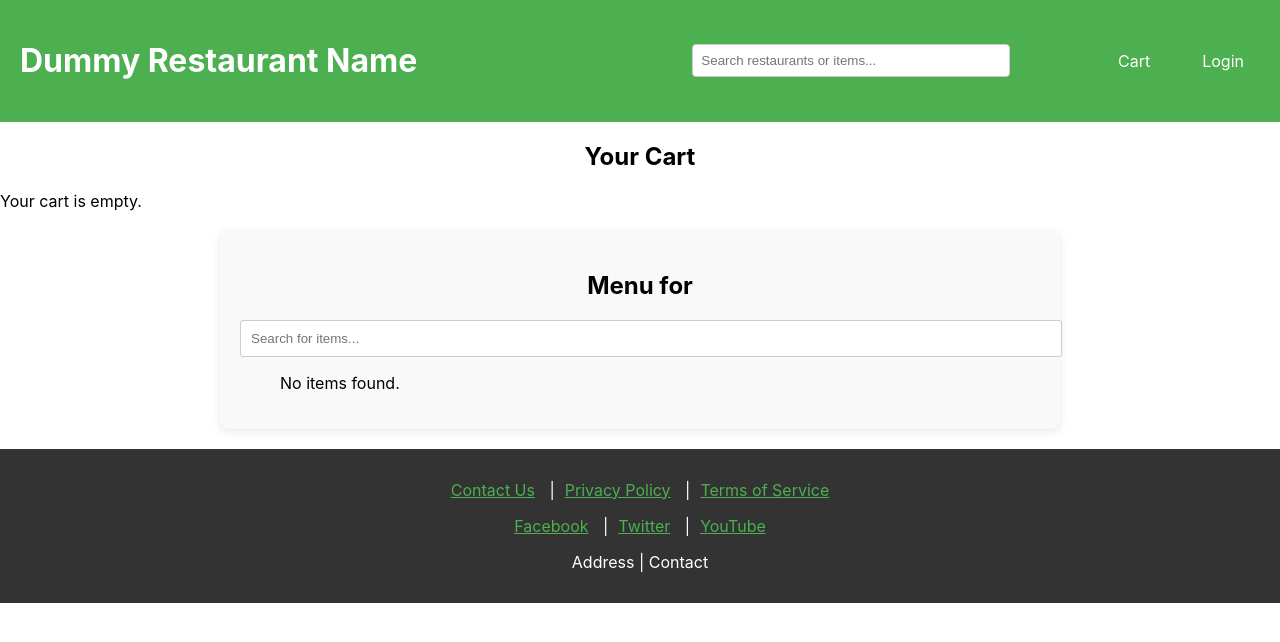
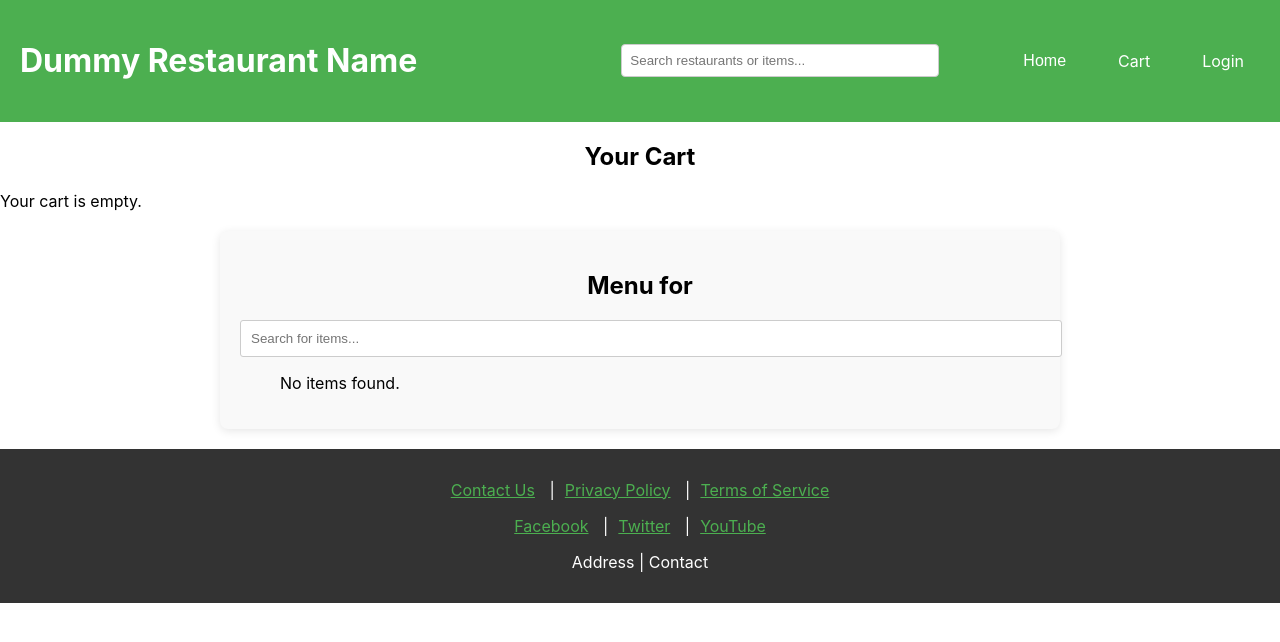
Before and after one commit to akhssm/restaurent, a React (Create React App) app: page /cart in a window 1280 px wide. Shown: the top 642 px of the page. Built offline with nearby package versions, Linux system fonts and the light colour scheme.

Commit message:
created and imlemented homepage and logout button.

```diff
--- a/src/components/Header/Header.css
+++ b/src/components/Header/Header.css
@@ -5,7 +5,7 @@ header {
     padding: 20px;
     display: flex;
     justify-content: space-between; /* Space between items */
-    align-items: center;
+    align-items: center; /* Center items vertically */
 }
 
 /* Restaurant name on the left side */
@@ -27,7 +27,7 @@ header {
     cursor: pointer;
     padding: 8px 16px;
     display: flex;
-    align-items: center;
+    align-items: center; /* Center the profile button's content */
     gap: 5px;
 }
 
@@ -53,11 +53,6 @@ header {
     z-index: 1;
     min-width: 120px;
     padding: 10px;
-    display: block; /* Display dropdown when active */
-}
-
-/* Hide dropdown when not in use */
-.user-info .dropdown {
     display: none; /* Hide dropdown by default */
 }
 
@@ -105,24 +100,45 @@ nav {
 
 nav ul {
     list-style: none;
-    display: flex;
+    display: flex; /* Flexbox for alignment */
     gap: 20px; /* Space between the navigation items */
     padding: 0;
     margin: 0;
+    align-items: center; /* Align items vertically */
 }
 
 nav ul li {
     display: inline;
 }
 
-nav ul li a {
+nav ul li a,
+nav ul li button { /* Apply styles to both links and buttons */
     color: white;
     text-decoration: none;
     padding: 8px 16px;
     transition: background-color 0.3s;
+    display: flex; /* Use flexbox for alignment */
+    align-items: center; /* Center align content vertically */
 }
 
-nav ul li a:hover {
+nav ul li a:hover,
+nav ul li button:hover {
     background-color: #45a049; /* Slightly darker green on hover */
     border-radius: 4px;
 }
+
+.home-btn {
+    background-color: transparent; /* Transparent background */
+    border: none; /* No border */
+    color: white; /* Text color */
+    font-size: 1rem; /* Font size */
+    cursor: pointer; /* Pointer cursor */
+    padding: 8px 16px; /* Padding for spacing */
+    display: flex; /* Use flexbox for alignment */
+    align-items: center; /* Center align content vertically */
+}
+
+.home-btn:hover {
+    background-color: #45a049; /* Change color on hover */
+    border-radius: 4px; /* Rounded corners */
+}
--- a/src/components/Header/Header.jsx
+++ b/src/components/Header/Header.jsx
@@ -19,11 +19,15 @@ function Header({ setSearchQuery, userEmail, setIsLoggedIn, setUserEmail, hideEl
     localStorage.removeItem('userPassword');
     setIsLoggedIn(false);
     setUserEmail(null);
-    navigate('/login');
+    navigate('/login'); // Navigate to the login page
   };
 
   const toggleDropdown = () => {
-    setShowDropdown(!showDropdown);
+    setShowDropdown((prevShowDropdown) => !prevShowDropdown); // Toggle dropdown visibility
+  };
+
+  const navigateHome = () => {
+    navigate('/'); // Navigate to the home page
   };
 
   return (
@@ -48,6 +52,7 @@ function Header({ setSearchQuery, userEmail, setIsLoggedIn, setUserEmail, hideEl
 
           <nav>
             <ul>
+              <li><button onClick={navigateHome} className="home-btn">Home</button></li> {/* Home Button */}
               <li><a href="/cart">Cart</a></li>
               {!userEmail && <li><a href="/login">Login</a></li>}
             </ul>
@@ -56,7 +61,7 @@ function Header({ setSearchQuery, userEmail, setIsLoggedIn, setUserEmail, hideEl
       )}
 
       {userEmail && (
-        <div className="user-info">
+        <div className={`user-info ${showDropdown ? 'active' : ''}`}>
           <button className="profile-btn" onClick={toggleDropdown}>
             {userName} <i className="arrow-down"></i>
           </button>
```
